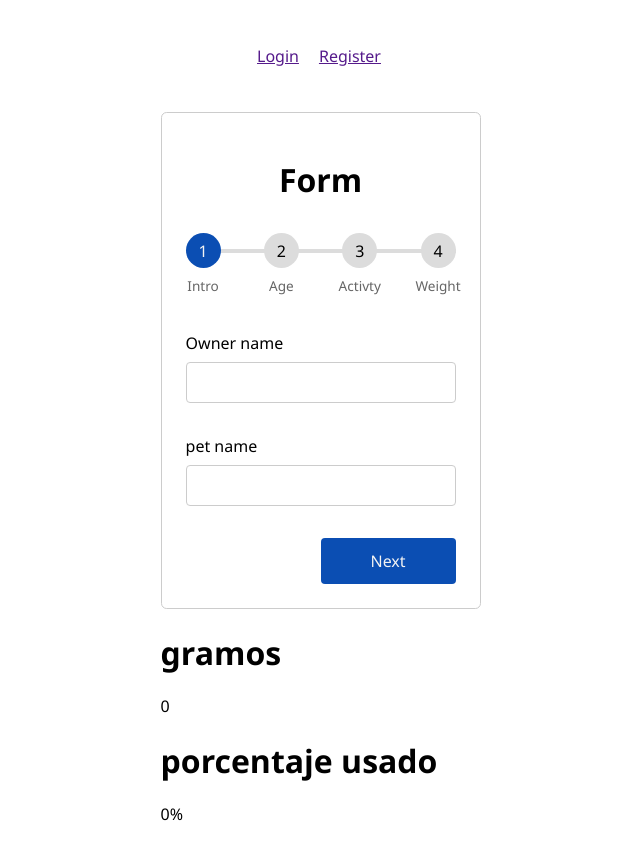
After one commit to andsoler11/tuco-app, a Django app: page /dishes/test in a window 1280 px wide. The commit adds this page. Shown: the whole page, without its empty margins (341-981 px from the left). Run offline with Django 4.2, Linux system fonts and the light colour scheme.

Commit message:
added form flow

```diff
--- a/apps/dishes/forms.py
+++ b/apps/dishes/forms.py
@@ -6,3 +6,10 @@ class PuppyForm(ModelForm):
     class Meta:
         model = Puppy
         fields = ['name', 'owner', 'age', 'body_image', 'reproductive_state', 'activity_level', 'weight']
+
+    def __init__(self, *args, **kwargs):
+        super().__init__(*args, **kwargs)
+
+        self.fields['body_image'].widget.attrs.update({
+            'class': 'form-control',
+        })
--- /dev/null
+++ b/apps/dishes/templates/dishes/form-test2.html
@@ -0,0 +1,100 @@
+{% extends 'main.html' %}
+
+
+{% block content %}
+
+
+<form class="form" method="POST" >
+  {% csrf_token %}
+    <h1 class="text-center">Form</h1>
+    <!-- Progress bar -->
+    <div class="progressbar">
+      <div class="progress" id="progress"></div>
+
+      <div
+        class="progress-step progress-step-active"
+        data-title="Intro"
+      ></div>
+      <div class="progress-step" data-title="Age"></div>
+      <div class="progress-step" data-title="Activty"></div>
+      <div class="progress-step" data-title="Weight"></div>
+    </div>
+
+    <!-- Steps -->
+    <div class="form-step form-step-active">
+      <div class="input-group">
+        <label for="username">Owner name</label>
+        {{form.owner}}
+        {% comment %} <input type="text" name="username" id="username" /> {% endcomment %}
+      </div>
+      <div class="input-group">
+        <label for="position">pet name</label>
+        {{form.name}}
+        {% comment %} <input type="text" name="position" id="position" /> {% endcomment %}
+      </div>
+      <div class="">
+        <a href="#" class="btn btn-next width-50 ml-auto">Next</a>
+      </div>
+    </div>
+    <div class="form-step">
+      <div class="input-group">
+        <label for="phone">Age</label>
+        {{form.age}}
+        {% comment %} <input type="text" name="phone" id="phone" /> {% endcomment %}
+      </div>
+      {% comment %} <div class="input-group">
+        <label for="email">Email</label>
+        <input type="text" name="email" id="email" />
+      </div> {% endcomment %}
+      <div class="btns-group">
+        <a href="#" class="btn btn-prev">Previous</a>
+        <a href="#" class="btn btn-next">Next</a>
+      </div>
+    </div>
+    <div class="form-step">
+      <div class="input-group">
+        <label for="dob">Activity level</label>
+        {{form.activity_level}}
+        {% comment %} <input type="date" name="dob" id="dob" /> {% endcomment %}
+      </div>
+      <div class="input-group">
+        <label for="ID">Reproductive state</label>
+        {{form.reproductive_state}}
+        {% comment %} <input type="number" name="ID" id="ID" /> {% endcomment %}
+      </div>
+      <div class="btns-group">
+        <a href="#" class="btn btn-prev">Previous</a>
+        <a href="#" class="btn btn-next">Next</a>
+      </div>
+    </div>
+    <div class="form-step">
+      <div class="input-group">
+        <label for="password">Body image</label>
+        {{form.body_image}}
+        {% comment %} <input type="password" name="password" id="password" /> {% endcomment %}
+      </div>
+      <div class="input-group">
+        <label for="ID">Weight</label>
+        {{form.weight}}
+        {% comment %} <input type="number" name="ID" id="ID" /> {% endcomment %}
+      </div>
+      <div class="btns-group">
+        <a href="#" class="btn btn-prev">Previous</a>
+        <input type="submit" value="Submit" class="btn" />
+      </div>
+    </div>
+  </form>
+
+
+
+
+
+<h1>gramos</h1>
+<p>{{grams}}</p>
+
+<h1>porcentaje usado</h1>
+<p>{{grams_percent}}%</p>
+
+
+
+{% endblock %}
--- a/apps/dishes/templates/dishes/home.html
+++ b/apps/dishes/templates/dishes/home.html
@@ -3,7 +3,6 @@
 
 {% block content %}
 
-<h1>HOLA MUNDO</h1>
 
  <div class="formulario">
     <h1>Add option</h1>
--- a/apps/dishes/urls.py
+++ b/apps/dishes/urls.py
@@ -4,4 +4,5 @@ from . import views
 
 urlpatterns = [
     path('', views.dishesHome, name="dishes"),
+    path('test', views.dishesTest, name="dishes2"),
 ]
--- a/apps/dishes/views.py
+++ b/apps/dishes/views.py
@@ -87,3 +87,85 @@ def dishesHome(request):
     context = {'page': page, 'dish': dish, 'form': form, 'grams': grams, 'grams_percent': grams_percent, 'points': points}
 
     return render(request, 'dishes/home.html', context)
+
+
+
+def dishesTest(request):
+    page = 'multistep-form'
+    form = PuppyForm()
+    points = 0
+    grams = 0
+    grams_percent = 0
+    dish = ''
+    if request.method == 'POST':
+        activity_level_input = request.POST.get('activity_level')
+        reproductive_state_input = request.POST.get('reproductive_state')
+        age_input = request.POST.get('age')
+        body_image = int(request.POST.get('body_image'))
+        weight_input = request.POST.get('weight')
+
+        activity_level = activity_mapping(activity_level_input)
+        reproductive_state = reproductive_mapping(reproductive_state_input)
+
+
+        if '.' in weight_input:
+            weight = float(weight_input)
+        else:
+            weight = int(weight_input)
+
+        if 'months' in age_input:
+            age = int(age_input.split(' ')[0])
+        else:
+            age = int(age_input.split(' ')[0] * 12)
+
+
+        size = 'large'
+        if weight < 10:
+            size = 'small'
+        elif weight >= 10 and weight < 25:
+            size = 'medium'
+        elif weight >= 40:
+            size = 'giant'
+
+
+        puppy_ages = {
+            'small': 11,
+            'medium': 12,
+            'large': 18,
+            'giant': 24
+        }
+
+        grams_puppy_ages = {
+            1: 100,
+            2: 100,
+            3: 90,
+            4: 80,
+            5: 70,
+            6: 60,
+            7: 60,
+            8: 50,
+            9: 50,
+            10: 40,
+            11: 40,
+            12: 30
+        }
+
+        size_puppy_multiplier = {
+            'small': 0.9,
+            'medium': 1,
+            'large': 1.5,
+            'giant': 2
+        }
+
+        if age > puppy_ages[size]:
+            grams, grams_percent, points = determineGrams(activity_level, reproductive_state, body_image, weight)
+        else:
+            grams_percent = grams_puppy_ages[age] / 10
+            # grams = (grams_puppy_ages[age] * size_puppy_multiplier[size]) * weight
+            grams = grams_puppy_ages[age] * weight
+
+        # dish = GramsData.objects.get(puntos=points)
+
+    context = {'page': page, 'dish': dish, 'form': form, 'grams': grams, 'grams_percent': grams_percent, 'points': points}
+
+    return render(request, 'dishes/form-test2.html', context)
--- /dev/null
+++ b/static/js/main.js
@@ -0,0 +1,47 @@
+const prevBtns = document.querySelectorAll(".btn-prev");
+const nextBtns = document.querySelectorAll(".btn-next");
+const progress = document.getElementById("progress");
+const formSteps = document.querySelectorAll(".form-step");
+const progressSteps = document.querySelectorAll(".progress-step");
+
+let formStepsNum = 0;
+
+nextBtns.forEach((btn) => {
+  btn.addEventListener("click", () => {
+    formStepsNum++;
+    updateFormSteps();
+    updateProgressbar();
+  });
+});
+
+prevBtns.forEach((btn) => {
+  btn.addEventListener("click", () => {
+    formStepsNum--;
+    updateFormSteps();
+    updateProgressbar();
+  });
+});
+
+function updateFormSteps() {
+  formSteps.forEach((formStep) => {
+    formStep.classList.contains("form-step-active") &&
+      formStep.classList.remove("form-step-active");
+  });
+
+  formSteps[formStepsNum].classList.add("form-step-active");
+}
+
+function updateProgressbar() {
+  progressSteps.forEach((progressStep, idx) => {
+    if (idx < formStepsNum + 1) {
+      progressStep.classList.add("progress-step-active");
+    } else {
+      progressStep.classList.remove("progress-step-active");
+    }
+  });
+
+  const progressActive = document.querySelectorAll(".progress-step-active");
+
+  progress.style.width =
+    ((progressActive.length - 1) / (progressSteps.length - 1)) * 100 + "%";
+}
--- a/static/styles/main.css
+++ b/static/styles/main.css
@@ -1,14 +1,179 @@
-h1 {
-    color: green;
-}
+:root {
+    --primary-color: rgb(11, 78, 179);
+  }
+
+  *,
+  *::before,
+  *::after {
+    box-sizing: border-box;
+  }
 
 
-body {
+  body {
+    font-family: Montserrat, "Segoe UI", Tahoma, Geneva, Verdana, sans-serif;
+    margin: 0;
+    display: grid;
+    place-items: center;
+    min-height: 100vh;
+  }
+  /* Global Stylings */
+  label {
+    display: block;
+    margin-bottom: 0.5rem;
+  }
+
+  input {
+    display: block;
+    width: 100%;
+    padding: 0.75rem;
+    border: 1px solid #ccc;
+    border-radius: 0.25rem;
+  }
+
+  .width-50 {
+    width: 50%;
+  }
+
+  .ml-auto {
+    margin-left: auto;
+  }
+
+  .text-center {
     text-align: center;
-}
+  }
+
+  /* Progressbar */
+  .progressbar {
+    position: relative;
+    display: flex;
+    justify-content: space-between;
+    counter-reset: step;
+    margin: 2rem 0 4rem;
+  }
+
+  .progressbar::before,
+  .progress {
+    content: "";
+    position: absolute;
+    top: 50%;
+    transform: translateY(-50%);
+    height: 4px;
+    width: 100%;
+    background-color: #dcdcdc;
+    z-index: -1;
+  }
+
+  .progress {
+    background-color: var(--primary-color);
+    width: 0%;
+    transition: 0.3s;
+  }
+
+  .progress-step {
+    width: 2.1875rem;
+    height: 2.1875rem;
+    background-color: #dcdcdc;
+    border-radius: 50%;
+    display: flex;
+    justify-content: center;
+    align-items: center;
+  }
+
+  .progress-step::before {
+    counter-increment: step;
+    content: counter(step);
+  }
+
+  .progress-step::after {
+    content: attr(data-title);
+    position: absolute;
+    top: calc(100% + 0.5rem);
+    font-size: 0.85rem;
+    color: #666;
+  }
+
+  .progress-step-active {
+    background-color: var(--primary-color);
+    color: #f3f3f3;
+  }
+
+  /* Form */
+  .form {
+    width: clamp(320px, 30%, 430px);
+    margin: 0 auto;
+    border: 1px solid #ccc;
+    border-radius: 0.35rem;
+    padding: 1.5rem;
+  }
+
+  .form-step {
+    display: none;
+    transform-origin: top;
+    animation: animate 0.5s;
+  }
+
+  .form-step-active {
+    display: block;
+  }
+
+  .input-group {
+    margin: 2rem 0;
+  }
+
+  @keyframes animate {
+    from {
+      transform: scale(1, 0);
+      opacity: 0;
+    }
+    to {
+      transform: scale(1, 1);
+      opacity: 1;
+    }
+  }
+
+  /* Button */
+  .btns-group {
+    display: grid;
+    grid-template-columns: repeat(2, 1fr);
+    gap: 1.5rem;
+  }
+
+  .btn {
+    padding: 0.75rem;
+    display: block;
+    text-decoration: none;
+    background-color: var(--primary-color);
+    color: #f3f3f3;
+    text-align: center;
+    border-radius: 0.25rem;
+    cursor: pointer;
+    transition: 0.3s;
+  }
+  .btn:hover {
+    box-shadow: 0 0 0 2px #fff, 0 0 0 3px var(--primary-color);
+  }
 
 
-.formulario .form {
-    border-radius: 1px solid black;
-    border-radius: 20px;
-}
+
+
+
+
+  /* NAV BAR */
+
+  /* .nav-bar__container {
+
+  } */
+
+
+  .nav-bar {
+    list-style: none;
+    display: flex;
+    width: 100%;
+    height: 80px;
+    justify-content: center;
+    align-items: center;
+  }
+
+  .nav-bar li {
+    margin: 10px;
+  }
--- a/templates/main.html
+++ b/templates/main.html
@@ -6,7 +6,7 @@
     <meta http-equiv="X-UA-Compatible" content="IE=edge" />
     <meta name="viewport" content="width=device-width, initial-scale=1.0" />
     <link rel="stylesheet" href="{% static 'styles/main.css' %}" />
-    <title>Cornershop-test!</title>
+    <title>{{page}}</title>
 </head>
 <div>
     {% include 'nav-bar.html' %}
@@ -36,4 +36,5 @@
     {% endblock content %}
 
 </body>
+<script src="{% static 'js/main.js' %}"></script>
 </html>
--- a/templates/nav-bar.html
+++ b/templates/nav-bar.html
@@ -17,12 +17,14 @@
             </ul>
         </nav>
         {% else %}
-        <nav>
-            <ul>
-            <li><a href="">Login</a></li>
-            <li><a href="">Register</a></li>
-            </ul>
-        </nav>
+        <div class="nav-bar__container">
+            <nav>
+                <ul class="nav-bar">
+                <li><a href="">Login</a></li>
+                <li><a href="">Register</a></li>
+                </ul>
+            </nav>
+        </div>
         {% endif %}
     </div>
 </header>
--- a/tuco/settings.py
+++ b/tuco/settings.py
@@ -138,7 +138,7 @@ STATICFILES_DIRS = [
 ]
 
 MEDIA_ROOT = os.path.join(BASE_DIR, 'static/images')
-STATIC_ROOT = os.path.join(BASE_DIR, 'staticfiles')
+# STATIC_ROOT = os.path.join(BASE_DIR, 'staticfiles')
 
 # Default primary key field type
 # https://docs.djangoproject.com/en/4.0/ref/settings/#default-auto-field
```
Also changed, not shown: apps/dishes/models.py (+32 -3 lines), apps/dishes/utils.py (+32 -0 lines), apps/dishes/migrations/0006_alter_puppy_activity_level_alter_puppy_body_image_and_more.py (added).
